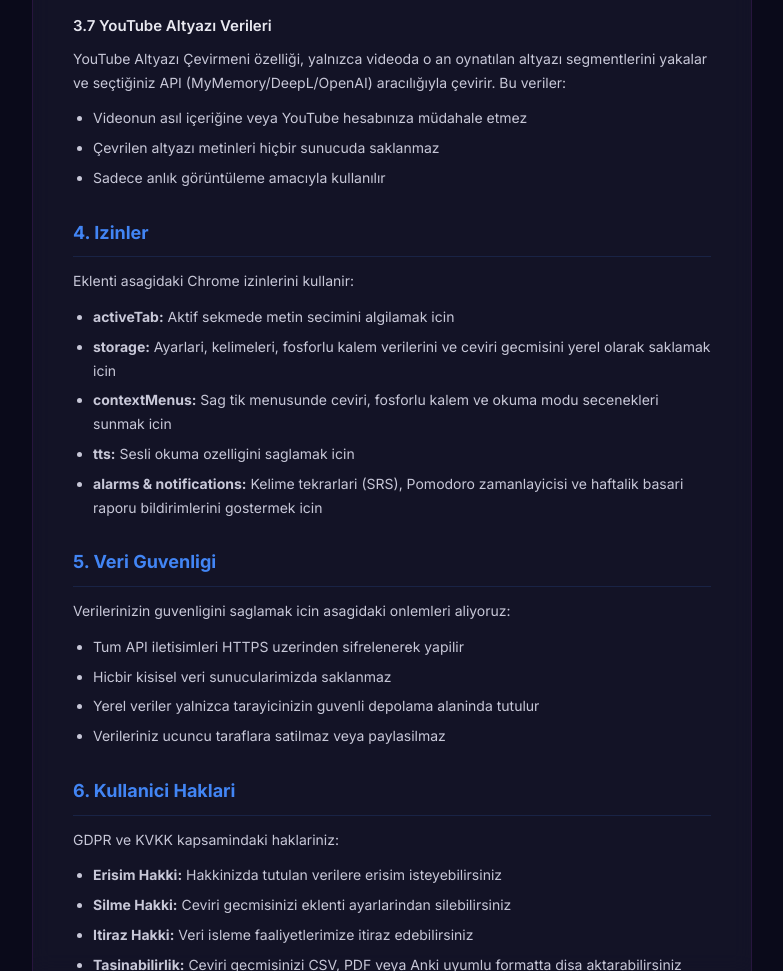
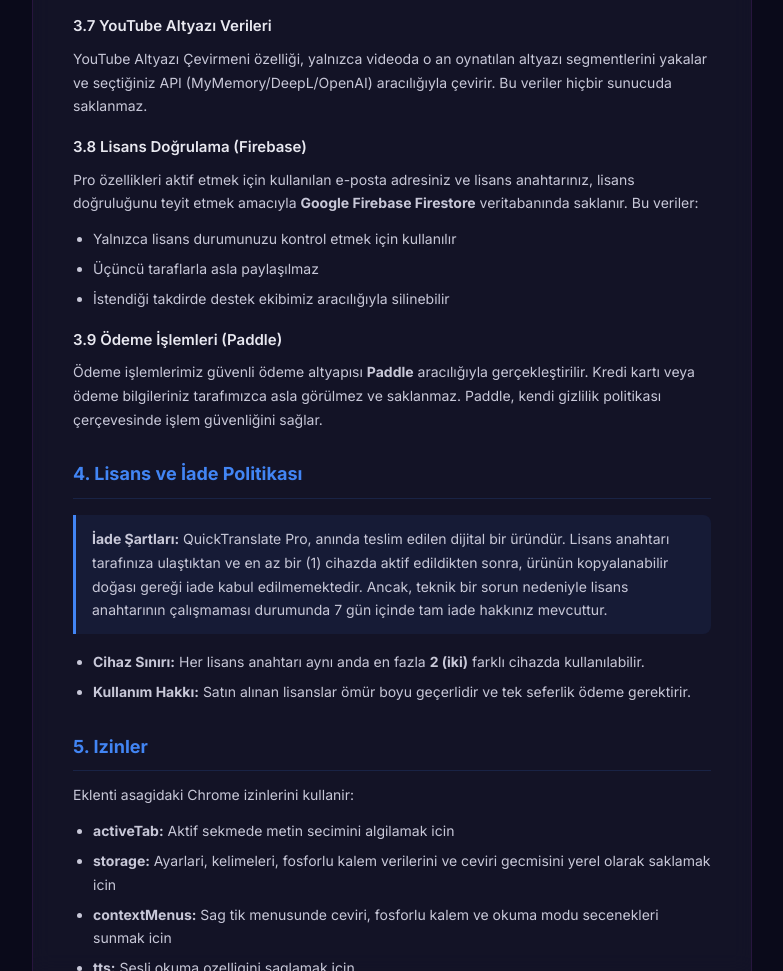
Before and after one commit to mustafa6776/privacy_policy, a plain HTML site: page index.html in a window 1280 px wide. Shown: the part 2323-3294 px from the top of the page, without its empty margins (248-1031 px from the left). Drawn offline with Linux system fonts and the light colour scheme.

Commit message:
Update index.html

```diff
--- a/index.html
+++ b/index.html
@@ -149,14 +149,29 @@
         <p>Web sayfalarinda isaretlediginiz fosforlu kalem verileri yalnizca <strong>yerel tarayici deponuzda</strong> (chrome.storage.local) URL bazli olarak saklanir. Bu veriler hicbir sunucuya gonderilmez. Okuma Modu ise sayfa icerigini yalnizca tarayicinizda yeniden duzenler, herhangi bir veri aktarimi yapilmaz.</p>
 
         <h3>3.7 YouTube Altyazı Verileri</h3>
-        <p>YouTube Altyazı Çevirmeni özelliği, yalnızca videoda o an oynatılan altyazı segmentlerini yakalar ve seçtiğiniz API (MyMemory/DeepL/OpenAI) aracılığıyla çevirir. Bu veriler:</p>
+        <p>YouTube Altyazı Çevirmeni özelliği, yalnızca videoda o an oynatılan altyazı segmentlerini yakalar ve seçtiğiniz API (MyMemory/DeepL/OpenAI) aracılığıyla çevirir. Bu veriler hiçbir sunucuda saklanmaz.</p>
+
+        <h3>3.8 Lisans Doğrulama (Firebase)</h3>
+        <p>Pro özellikleri aktif etmek için kullanılan e-posta adresiniz ve lisans anahtarınız, lisans doğruluğunu teyit etmek amacıyla <strong>Google Firebase Firestore</strong> veritabanında saklanır. Bu veriler:</p>
         <ul>
-            <li>Videonun asıl içeriğine veya YouTube hesabınıza müdahale etmez</li>
-            <li>Çevrilen altyazı metinleri hiçbir sunucuda saklanmaz</li>
-            <li>Sadece anlık görüntüleme amacıyla kullanılır</li>
+            <li>Yalnızca lisans durumunuzu kontrol etmek için kullanılır</li>
+            <li>Üçüncü taraflarla asla paylaşılmaz</li>
+            <li>İstendiği takdirde destek ekibimiz aracılığıyla silinebilir</li>
         </ul>
 
-        <h2>4. Izinler</h2>
+        <h3>3.9 Ödeme İşlemleri (Paddle)</h3>
+        <p>Ödeme işlemlerimiz güvenli ödeme altyapısı <strong>Paddle</strong> aracılığıyla gerçekleştirilir. Kredi kartı veya ödeme bilgileriniz tarafımızca asla görülmez ve saklanmaz. Paddle, kendi gizlilik politikası çerçevesinde işlem güvenliğini sağlar.</p>
+
+        <h2>4. Lisans ve İade Politikası</h2>
+        <div class="highlight">
+            <p><strong>İade Şartları:</strong> QuickTranslate Pro, anında teslim edilen dijital bir üründür. Lisans anahtarı tarafınıza ulaştıktan ve en az bir (1) cihazda aktif edildikten sonra, ürünün kopyalanabilir doğası gereği iade kabul edilmemektedir. Ancak, teknik bir sorun nedeniyle lisans anahtarının çalışmaması durumunda 7 gün içinde tam iade hakkınız mevcuttur.</p>
+        </div>
+        <ul>
+            <li><strong>Cihaz Sınırı:</strong> Her lisans anahtarı aynı anda en fazla <strong>2 (iki)</strong> farklı cihazda kullanılabilir.</li>
+            <li><strong>Kullanım Hakkı:</strong> Satın alınan lisanslar ömür boyu geçerlidir ve tek seferlik ödeme gerektirir.</li>
+        </ul>
+
+        <h2>5. Izinler</h2>
         <p>Eklenti asagidaki Chrome izinlerini kullanir:</p>
         <ul>
             <li><strong>activeTab:</strong> Aktif sekmede metin secimini algilamak icin</li>
@@ -190,7 +205,7 @@
         <h2>8. Politika Degisiklikleri</h2>
         <p>Bu gizlilik politikasi zaman zaman guncellenebilir. Onemli degisiklikler yapildiginda, eklenti guncelleme notlari araciligiyla bilgilendirileceksiniz. Degisiklikler yayinlandigi tarihten itibaren gecerlidir.</p>
 
-        <div class="contact">
+        <div class="contact" id="contact">
             <h3>Iletisim</h3>
             <p>Gizlilik politikamiz hakkinda sorulariniz veya endiseleriniz icin bizimle iletisime gecebilirsiniz:</p>
             <p><strong>E-posta:</strong> <a href="mailto:support@slimpdf.com.tr">support@slimpdf.com.tr</a></p>
```
